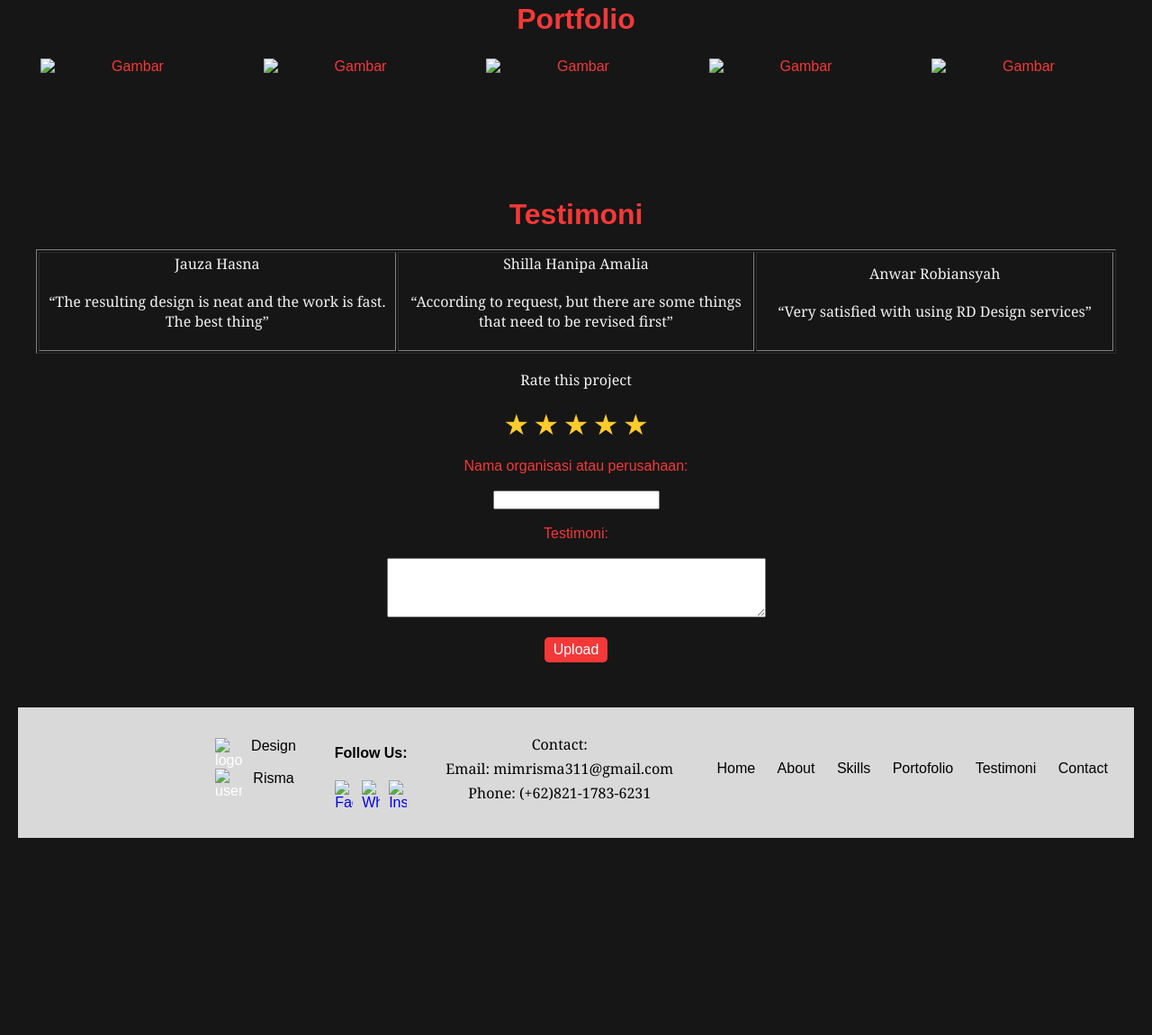
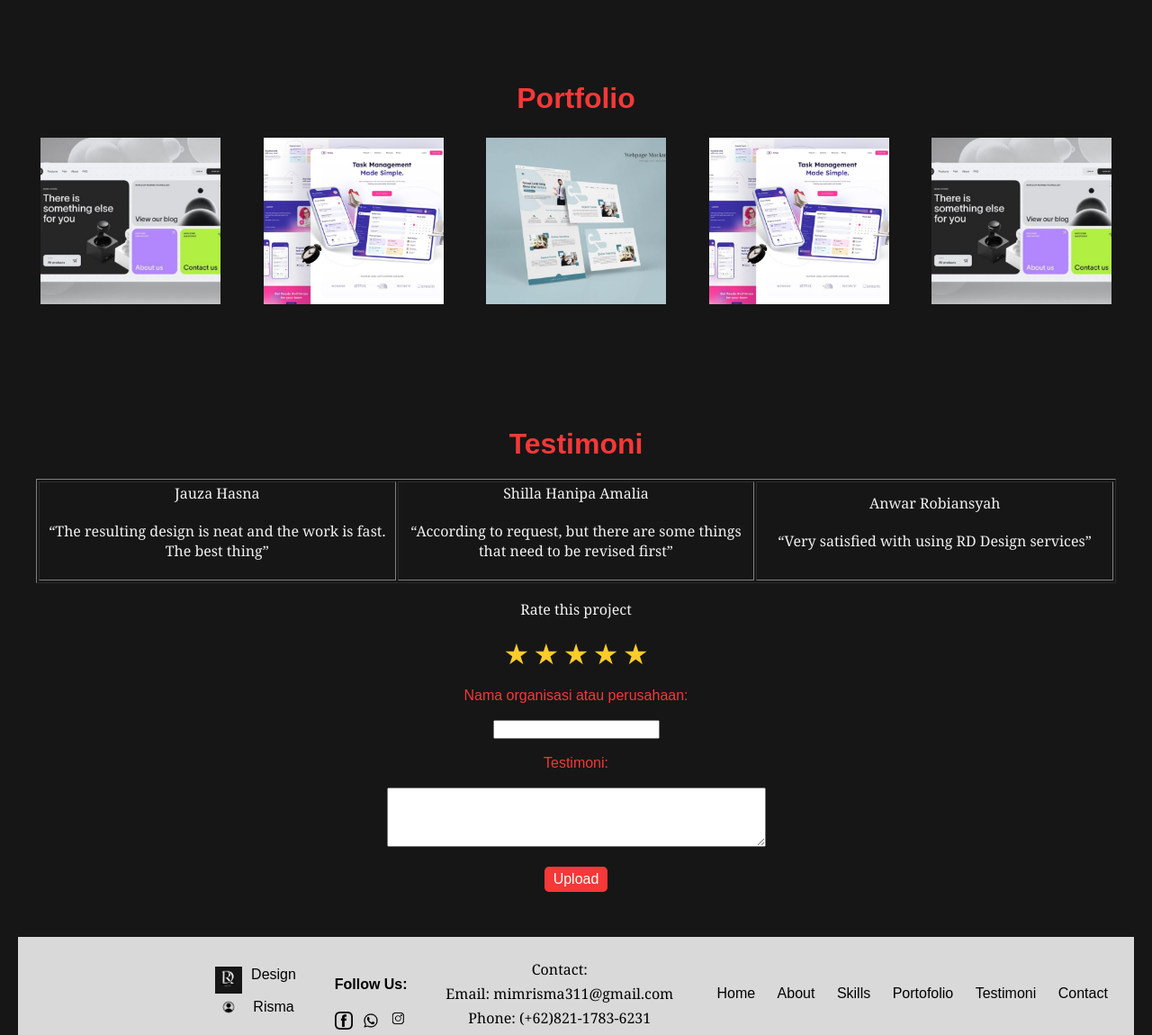
Before and after one commit to Risma227006144/latihan, a plain HTML site: page index.html in a window 1280 px wide. Shown: the part 1583-2733 px from the top of the page at 90% size. Before the commit the page ends 2564 px from the top, so only its background shows below. Drawn offline with Linux system fonts and the light colour scheme.

Commit message:
Update index.html

```diff
--- a/index.html
+++ b/index.html
@@ -38,7 +38,7 @@
 
     <section id="about">
         <h1>About Me</h1>
-        <img src="Risma.JPEG" alt="Gambar" style="width: 200px; height: auto;">
+        <img src="img/Risma.JPEG" alt="Gambar" style="width: 200px; height: auto;">
 
         <p>I'm Risma, a UI/UX designer who loves creating beautiful and meaningful products through design. As an information engineering graduate, I am well-versed in code and software development. For me, design is not just about aesthetics, but also the
             value it brings, the research and data behind it, and its practicality for development.</p>
@@ -65,11 +65,11 @@
         <section id="portfolio">
             <h1>Portfolio</h1>
             <div class="portfolio-images">
-                <img src="gambar1.PNG" alt="Gambar" class="portfolio-image">
-                <img src="gambar2.PNG" alt="Gambar" class="portfolio-image">
-                <img src="gambar3.PNG" alt="Gambar" class="portfolio-image">
-                <img src="gambar2.PNG" alt="Gambar" class="portfolio-image">
-                <img src="gambar1.PNG" alt="Gambar" class="portfolio-image">
+                <img src="img/gambar1.PNG" alt="Gambar" class="portfolio-image">
+                <img src="img/gambar2.PNG" alt="Gambar" class="portfolio-image">
+                <img src="img/gambar3.PNG" alt="Gambar" class="portfolio-image">
+                <img src="img/gambar2.PNG" alt="Gambar" class="portfolio-image">
+                <img src="img/gambar1.PNG" alt="Gambar" class="portfolio-image">
 
             </div>
         </section>
@@ -154,18 +154,18 @@
         <footer>
             <div class="footer-content">
                 <div class="logo">
-                    <img src="logonew.png" alt="logo" style="width: 30px;height: auto;">
+                    <img src="img/logonew.png" alt="logo" style="width: 30px;height: auto;">
                     <span style="color: black;">Design</span>
                     <br>
-                    <img src="user.png" alt="user" style="width: 30px;height: auto;">
+                    <img src="img/user.png" alt="user" style="width: 30px;height: auto;">
                     <br><span style="color: black;">Risma</span>
                 </div>
 
                 <div class="social-media">
                     <h4 style="color: black;">Follow Us:</h4>
-                    <a href="#" target="_blank"><img src="fb.png" alt="Facebook"></a>
-                    <a href="#" target="_blank"><img src="wa.png" alt="WhatsApp"></a>
-                    <a href="#" target="_blank"><img src="ig.png" alt="Instagram"></a>
+                    <a href="#" target="_blank"><img src="img/fb.png" alt="Facebook"></a>
+                    <a href="#" target="_blank"><img src="img/wa.png" alt="WhatsApp"></a>
+                    <a href="#" target="_blank"><img src="img/ig.png" alt="Instagram"></a>
                 </div>
                 <div class="contact-info">
                     <p>Contact:</p>
```
